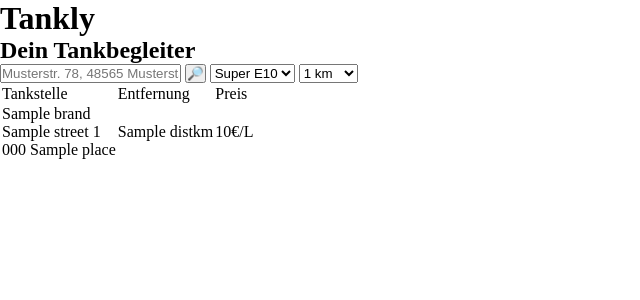
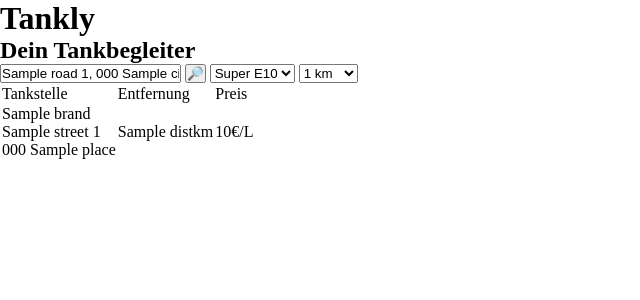
Before and after one commit to dawidduraj/tankly, a Flask app: template templates/search.html in a window 1280 px wide. Shown: the top 300 px of the page, without its empty margins (0-640 px from the left). Run offline with Flask 2, Linux system fonts and the light colour scheme; the template is opened without the code that fills it: most values are stand-ins (such as "Sample title", 1, 10 or a date in 2020).

Commit message:
Display formatted address on search page

```diff
--- a/app.py
+++ b/app.py
@@ -28,11 +28,13 @@ def search():
 
     stations = stationsearch(location,type,radius)
 
-    return render_template("search.html",location=location,stations=stations,radius=radius,type=type)
+    print(location)
+    return render_template("search.html",address=location["address"],stations=stations,radius=radius,type=type)
 
 def geocode(search):
     parameters = {
         "format": "json",
+        "addressdetails": "1",
         "q" : search
         }
     response = requests.get(GEOCODE_BASE_URL, params=parameters)
--- a/templates/index.html
+++ b/templates/index.html
@@ -8,7 +8,7 @@
     <h1>Tankly</h1>
     <h2>Dein Tankbegleiter</h2>
     <form action="/search" method="post">
-        <input type="text" name="address" placeholder="Musterstr. 78, 48565 Musterstadt..." required >
+        <input type="text" name="address" placeholder="Musterstr. 78, 48565 Musterstadt..." required {% if address %} value="{{address['road']}} {{address['house_number']}}, {{address['postcode']}} {{address['city']}}" {% endif %}>
         <button type="submit">🔎</button>
         <select name="type" id="type">
             <option value="e10" {% if type == "e10" %}selected{% endif %}>Super E10</option>
```
